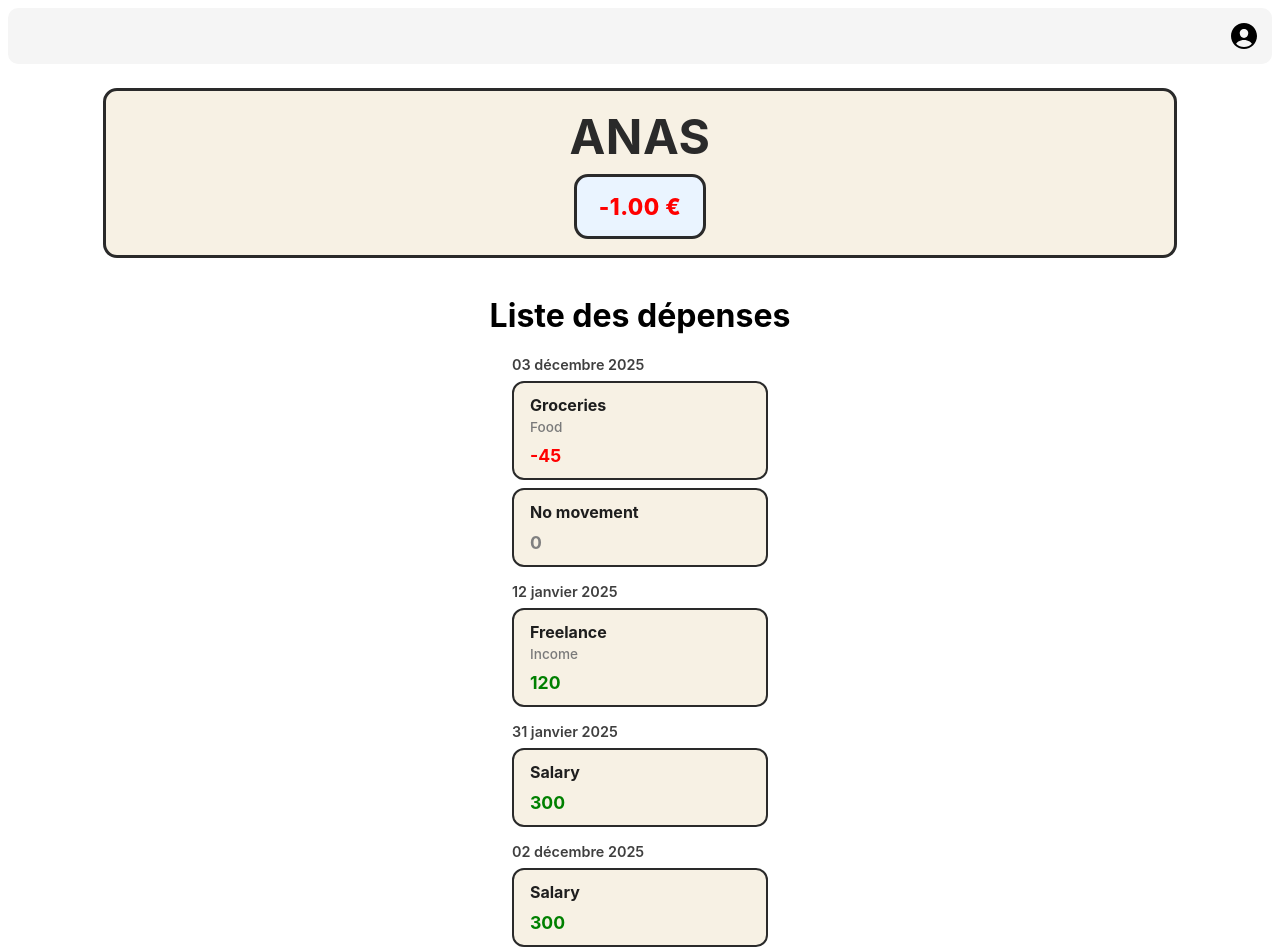
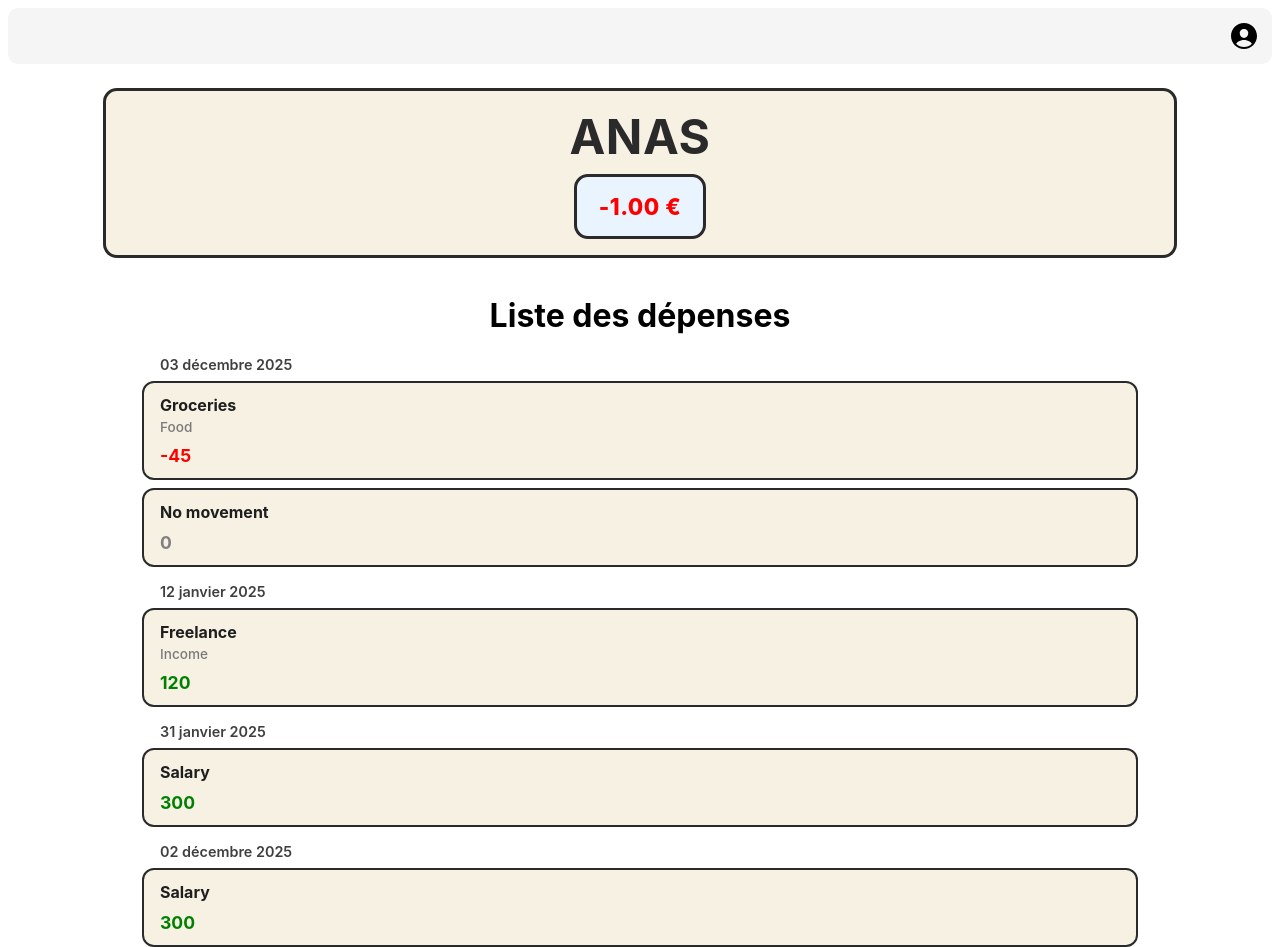
Before and after one commit to gaetanoy/budget-tracker, a React (Vite) app in the folder frontend/: page / in a window 1280 px wide. Built offline with nearby package versions, Linux system fonts and the light colour scheme.

Commit message:
feat: Movements are now bigger

```diff
--- a/frontend/src/components/atoms/Movement/Movement.styles.ts
+++ b/frontend/src/components/atoms/Movement/Movement.styles.ts
@@ -5,13 +5,11 @@ export const Container = styled.div`
   border: 2px solid #2a2a2a;
   border-radius: 12px;
   padding: 12px 16px;
-  width: fit-content;
+  width: 100%;
 
   display: flex;
   flex-direction: column;
   gap: 4px;
-
-  width: 220px;
 `;
 
 export const Label = styled.div`
--- a/frontend/src/components/molecules/Movements/Movements.styles.ts
+++ b/frontend/src/components/molecules/Movements/Movements.styles.ts
@@ -4,14 +4,17 @@ export const List = styled.div`
   display: flex;
   flex-direction: column;
   gap: 16px;
+  width: 75%;
 `;
 
 export const DateGroup = styled.div`
   display: flex;
   flex-direction: column;
   gap: 8px;
+  align-items: center;
 
   .date {
+    align-self: flex-start;
     margin: 0;
     font-size: 0.9rem;
     font-weight: 600;
```
